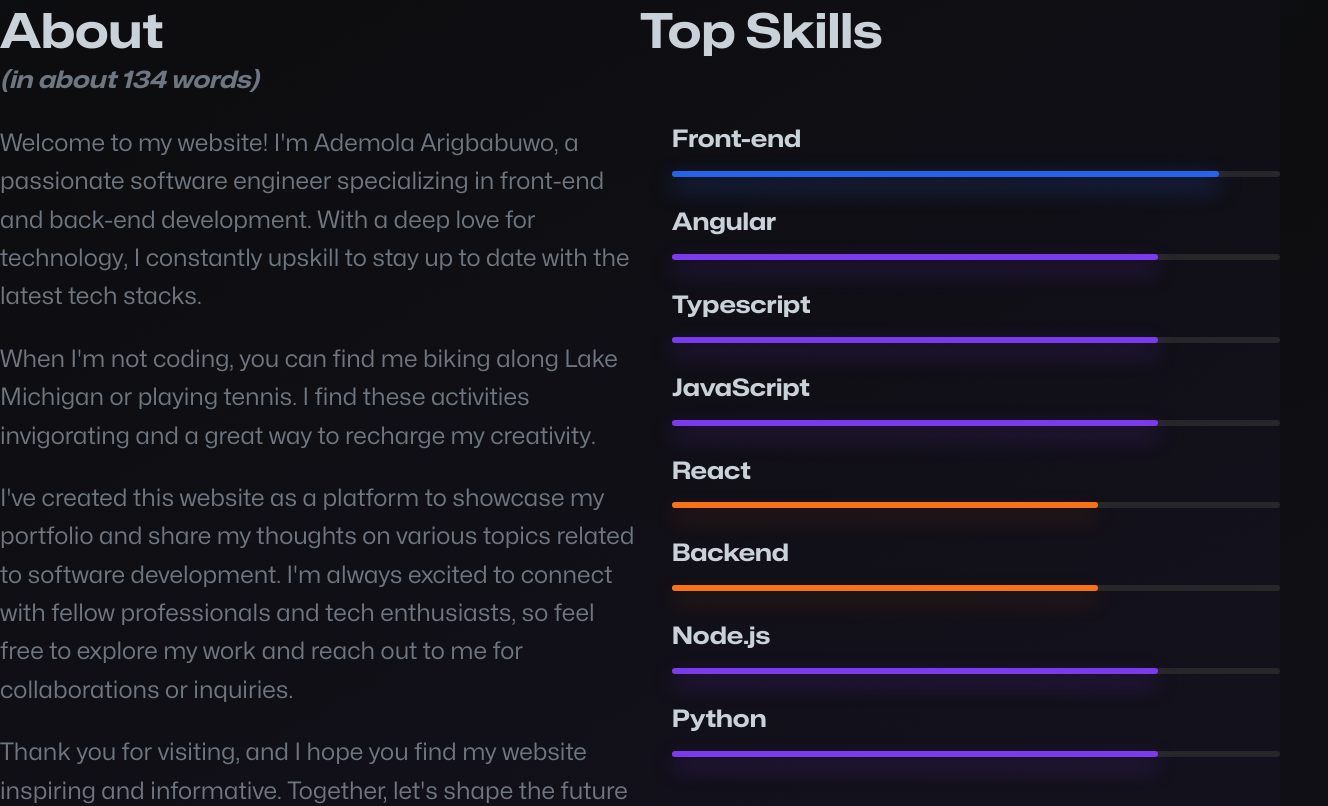
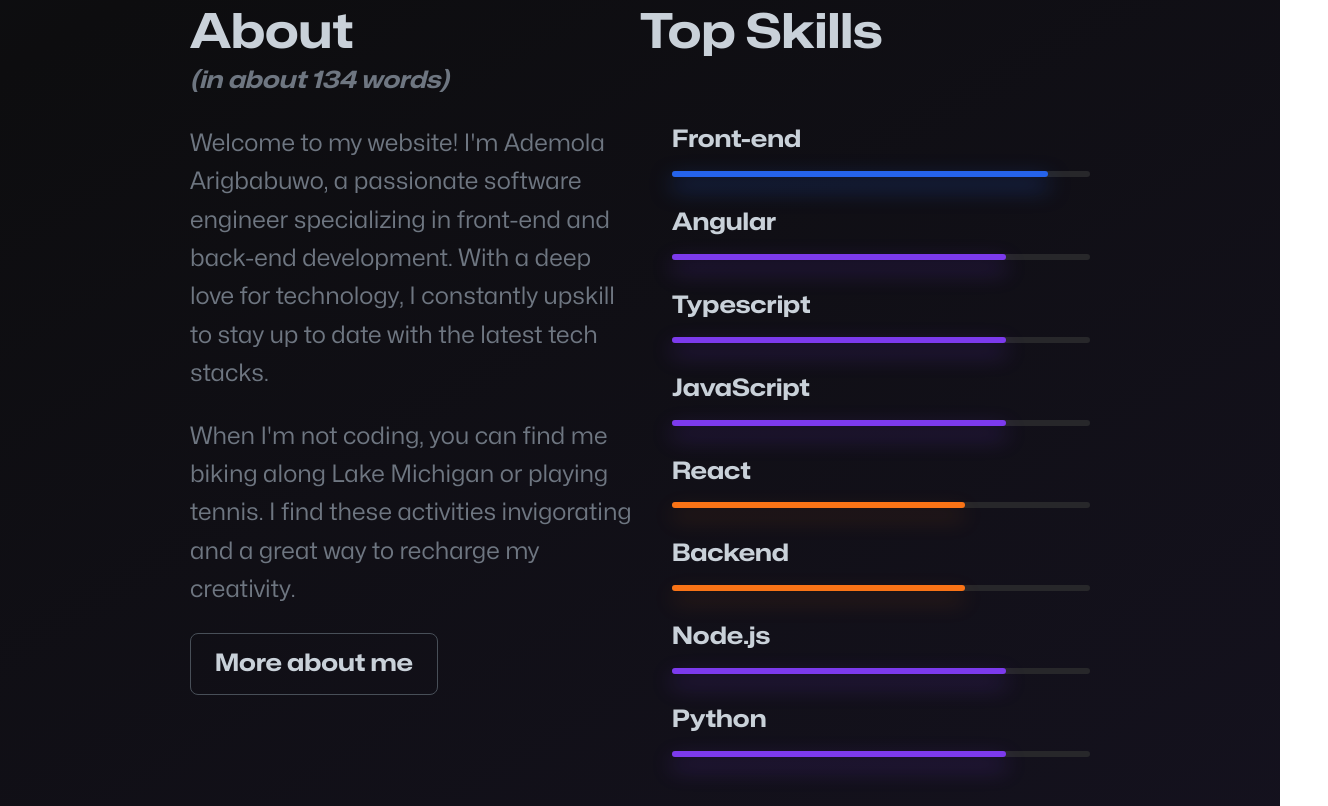
Before and after one commit to AdemolaAri/personal-site, an Angular app: page / in a window 1280 px wide. Shown: the part 960-1766 px from the top of the page, 1328 px wide, since content can reach past the window. Built offline with nearby package versions, Linux system fonts and the light colour scheme.

Commit message:
show less text for about me with toggle

```diff
--- a/src/app/pages/about/about.component.html
+++ b/src/app/pages/about/about.component.html
@@ -1,4 +1,4 @@
-<div class="section">
+<div class="section-sm">
     <div class="main">
         <!--- Summary -->
         <div class="left-column">
@@ -6,6 +6,7 @@
             <p *ngFor="let paragraph of summary">
                 {{ paragraph }}
             </p>
+            <a href="#"><button (click)="toggleSummary()" class="button">More about me</button></a>
         </div>
         <!--- Skills -->
         <app-skills class="right-column"></app-skills>
--- a/src/app/pages/about/about.component.ts
+++ b/src/app/pages/about/about.component.ts
@@ -1,4 +1,4 @@
-import { AfterViewInit, Component } from '@angular/core';
+import { Component, OnInit } from '@angular/core';
 import { CommonModule } from '@angular/common';
 import { HttpClient, HttpClientModule } from '@angular/common/http';
 import { SkillsComponent } from './skills/skills.component';
@@ -12,11 +12,13 @@ const aboutMeLink ='assets/user-data/about/about-me.txt';
   templateUrl: './about.component.html',
   styleUrl: './about.component.css',
 })
-export class AboutComponent implements AfterViewInit {
+export class AboutComponent implements OnInit {
+
   summary: string[] | undefined;
   summaryCount: number | undefined;
-
-  ngAfterViewInit(): void {
+  private showAllSummary = false;
+  private allSummary: string[] | undefined;
+  ngOnInit(): void {
     this.readFile();
   }
 
@@ -26,8 +28,20 @@ export class AboutComponent implements AfterViewInit {
     this.http
         .get(aboutMeLink, { responseType: 'text' })
         .subscribe((fileContent: string) => {
-          this.summary = fileContent.split('\n').filter((paragraph) => paragraph);
+          this.allSummary = fileContent.split('\n').filter((paragraph) => paragraph);
           this.summaryCount = fileContent.split(' ').length;
+          if (!this.showAllSummary) {
+            this.summary = this.allSummary.slice(0, 2)
+          }
         });
   }
+
+  toggleSummary() {
+    this.showAllSummary = !this.showAllSummary;
+    if (this.showAllSummary) {
+      this.summary = this.allSummary?.slice();
+    } else {
+      this.summary = this.allSummary?.slice(0, 2)
+    }
+  }
 }
```
